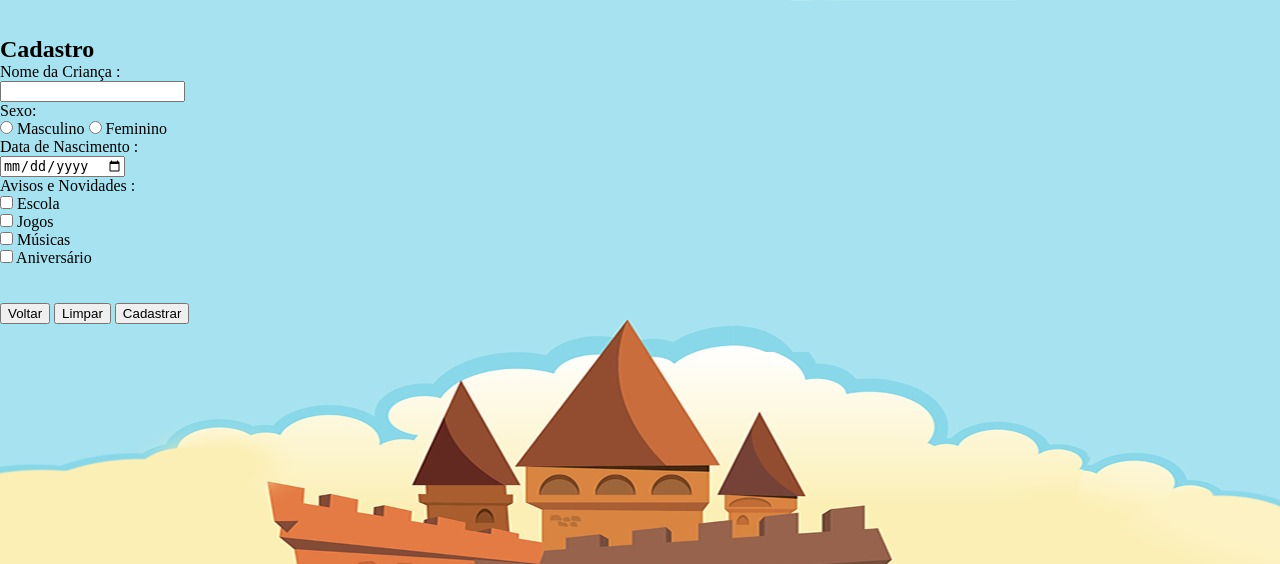
After one commit to giorgio270/Projeto-Castelo-Animado, a PHP site: page /cadastroCrianca.html in a window 1280 px wide. The commit adds this page. Shown: the top 564 px of the page. Run offline with PHP 8.4, Linux system fonts and the light colour scheme.

Commit message:
Telas de login e cadastro feitas em HTML

```diff
--- /dev/null
+++ b/cadastroCrianca.html
@@ -0,0 +1,33 @@
+<!DOCTYPE html>
+<html lang="en">
+<head>
+    <meta charset="UTF-8">
+    <meta name="viewport" content="width=device-width, initial-scale=1.0">
+    <link rel="stylesheet" href="estilo.css">
+    <title>Castelo Animado - Cadastro</title>
+</head>
+<body>
+    <br/><br/>
+    <h2>Cadastro</h2>
+    <div class="formCadastroCrianca">
+         <form name="formCadastroCrianca" method="post">
+        Nome da Criança :<br/>
+        <input type="text" name="nomeCrianca"/><br/>
+        Sexo:<br/>
+        <input type="radio" name="sexoM" value="M"/> Masculino
+        <input type="radio" name="sexoF" value="F"/> Feminino </br>
+        Data de Nascimento :<br/>
+        <input type="date" name="dataNascCrianca"/><br/>
+        Avisos e Novidades :<br/>
+        <input type="checkbox" name="escola"/> Escola<br/>
+        <input type="checkbox" name="jogos"/> Jogos<br/>
+        <input type="checkbox" name="musicas"/> Músicas<br/>
+        <input type="checkbox" name="aniversario"/> Aniversário<br/>
+        <br/><br/>
+        <a href="cadastro.html"><input type="button" name="cancel" value="Voltar" /></a>
+        <input type="reset" name="clear" value="Limpar" />
+        <input type="submit" name="login" value="Cadastrar"/>
+    </form>
+</div>
+</body>
+</html>
--- a/estilo.css
+++ b/estilo.css
@@ -2,8 +2,8 @@
     margin: 0;
 }
 
-body{
-    background-image: url(imagens/bg.png);
+.bodyIndex {
+    background-image: url(imagens/bgIndex.png);
     background-size: 100%;
     background-repeat: repeat;
     display: table;
@@ -11,7 +11,14 @@ body{
     height: 100%;
 }
 
-
+body {
+    background-image: url(imagens/bg.jpeg);
+    background-size: 100%;
+    background-repeat: repeat;
+    display: table;
+    width: 100%;
+    height: 100%;
+}
 
 
 .menu{
--- a/index.html
+++ b/index.html
@@ -6,11 +6,11 @@
     <link rel="stylesheet" href="estilo.css">
     <title>Castelo Animado</title>
 </head>
-<body>
+<body class="bodyIndex">
     <div class="menu">
         <ul>
             <a href="login.html"><li>Login</li></a>
-            <a href="cadastrar.html"><li>Cadastrar</li></a>
+            <a href="cadastro.html"><li>Cadastrar</li></a>
         </ul>
     </div>
     <div class="geral">
```
Also changed, not shown: cadastro.html (+46 -1 lines), login.html (+25 -0 lines), imagens/Recursos/bequegrounde.png (deleted), imagens/bg.jpeg (added), imagens/bgIndex.png (renamed from imagens/bg.png).
